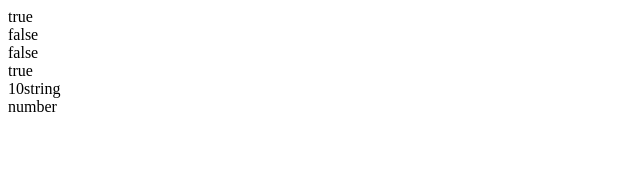
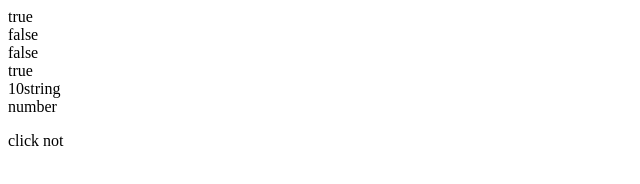
Before and after one commit to ksalvo15/JavaScript-Projects, a plain HTML site: page BasicjavascriptProjects/project5/index.html in a window 1280 px wide. Shown: the full height of the page, 0-640 px from the left. Drawn offline with Linux system fonts and the light colour scheme.

Commit message:
small fix

```diff
--- a/BasicjavascriptProjects/project5/index.html
+++ b/BasicjavascriptProjects/project5/index.html
@@ -8,7 +8,7 @@
        <!-- <p id="test" onclick="myfunction()">click</p>
         <p id="test1" onclick="myfunction1()">click</p>
         <p id="large" onclick="inf()">click</p>
-        <p id="small" onclick="inf1()">click</p>
-        <p id="not" onclick="not()">click not</p>-->
+        <p id="small" onclick="inf1()">click</p>-->
+        <p id="not" onclick="not()">click not</p>
     </body>
 </html>
--- a/BasicjavascriptProjects/project5/js/main.js
+++ b/BasicjavascriptProjects/project5/js/main.js
@@ -10,9 +10,9 @@ document.write(10+"string"); //this is combining a string and a number
 document.write("<br>");
 document.write(typeof 3); //this is a type of operator
 
-//function not() {
-   //document.getElementById("not").innerHTML =!(5<10);
-//}
+function not() {
+   document.getElementById("not").innerHTML =!(5<10); //this will be false because 5 is smaller than 10 but it is a not function
+}
 //function myfunction() {
 
    // document.getElementById("test").innerHTML = isNaN('this is a string');
```
